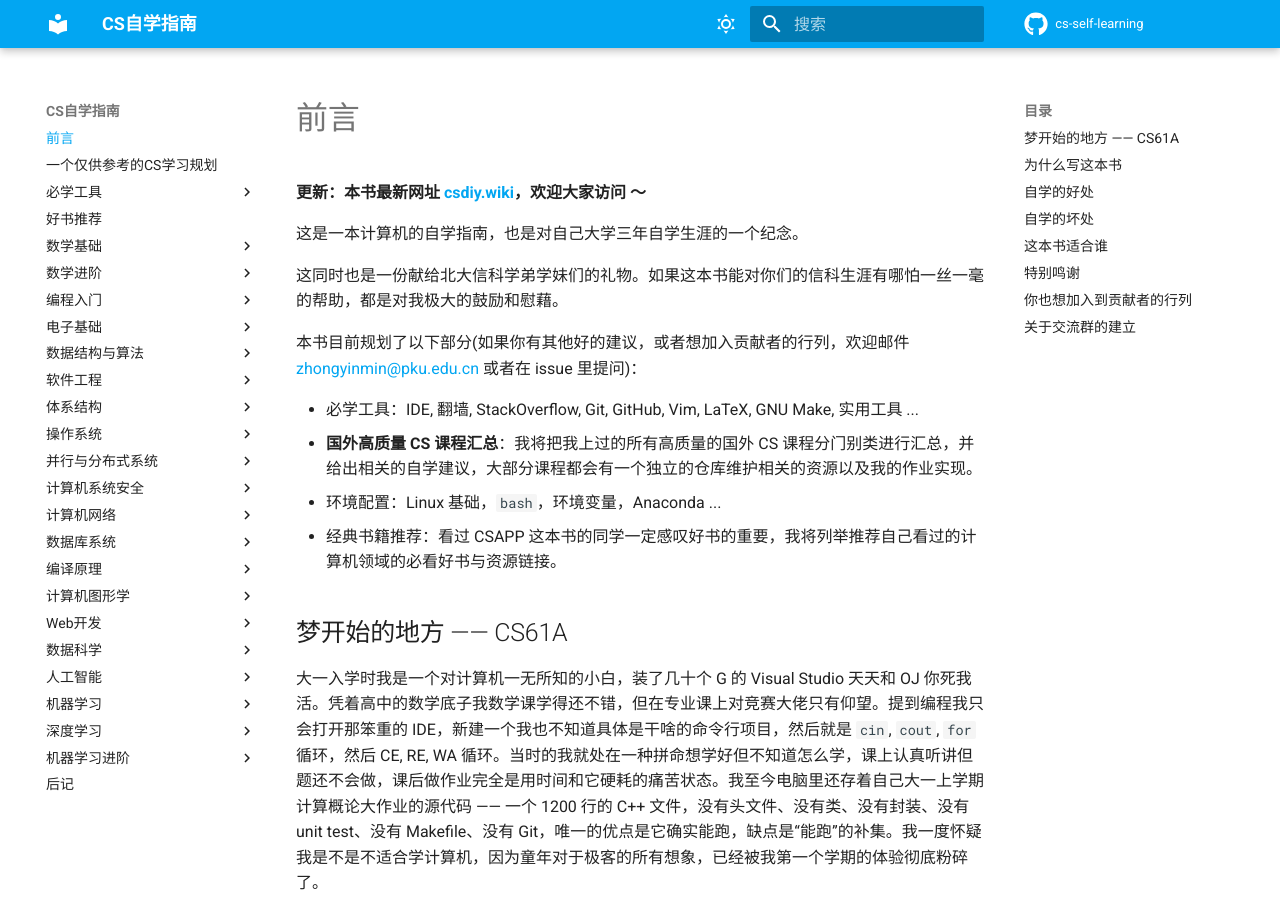
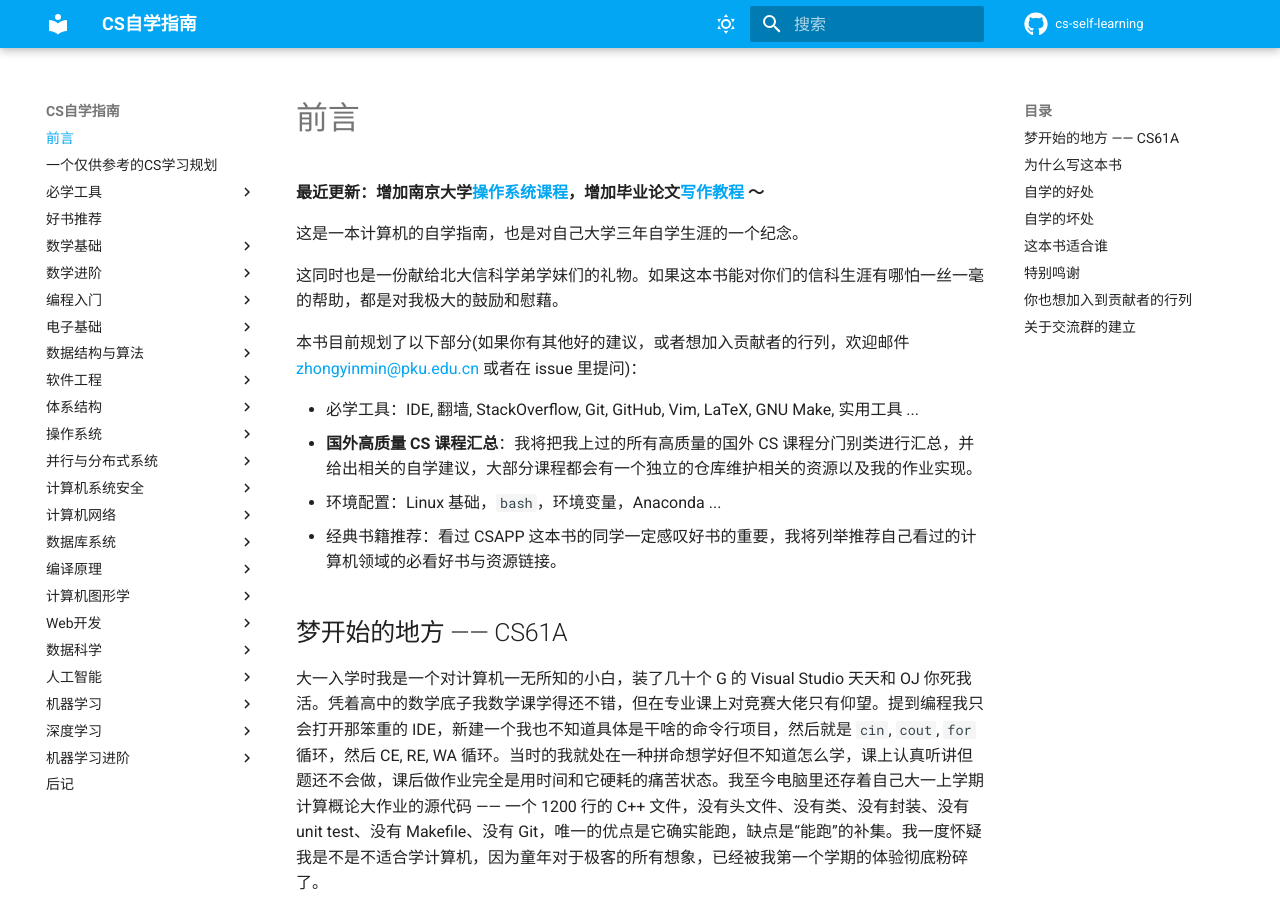
Before and after one commit to PKUFlyingPig/cs-self-learning, an MkDocs documentation site: the page built from docs/index.md, in a window 1280 px wide and 900 px high. Built offline with MkDocs 1.6.1 and Material for MkDocs 9.7.7, drawn with Linux system fonts in a browser that asks for light colours; comment, search, counter and statistics services are not loaded.

Commit message:
[UPDATE] add recent update

```diff
--- a/docs/index.md
+++ b/docs/index.md
@@ -1,6 +1,6 @@
 # 前言
 
-**更新：本书最新网址 [csdiy.wiki](https://csdiy.wiki)，欢迎大家访问 ～**
+**最近更新：增加南京大学[操作系统课程](操作系统/NJUOS.md)，增加毕业论文[写作教程](必学工具/thesis.md) ～**
 
 这是一本计算机的自学指南，也是对自己大学三年自学生涯的一个纪念。
 
```
